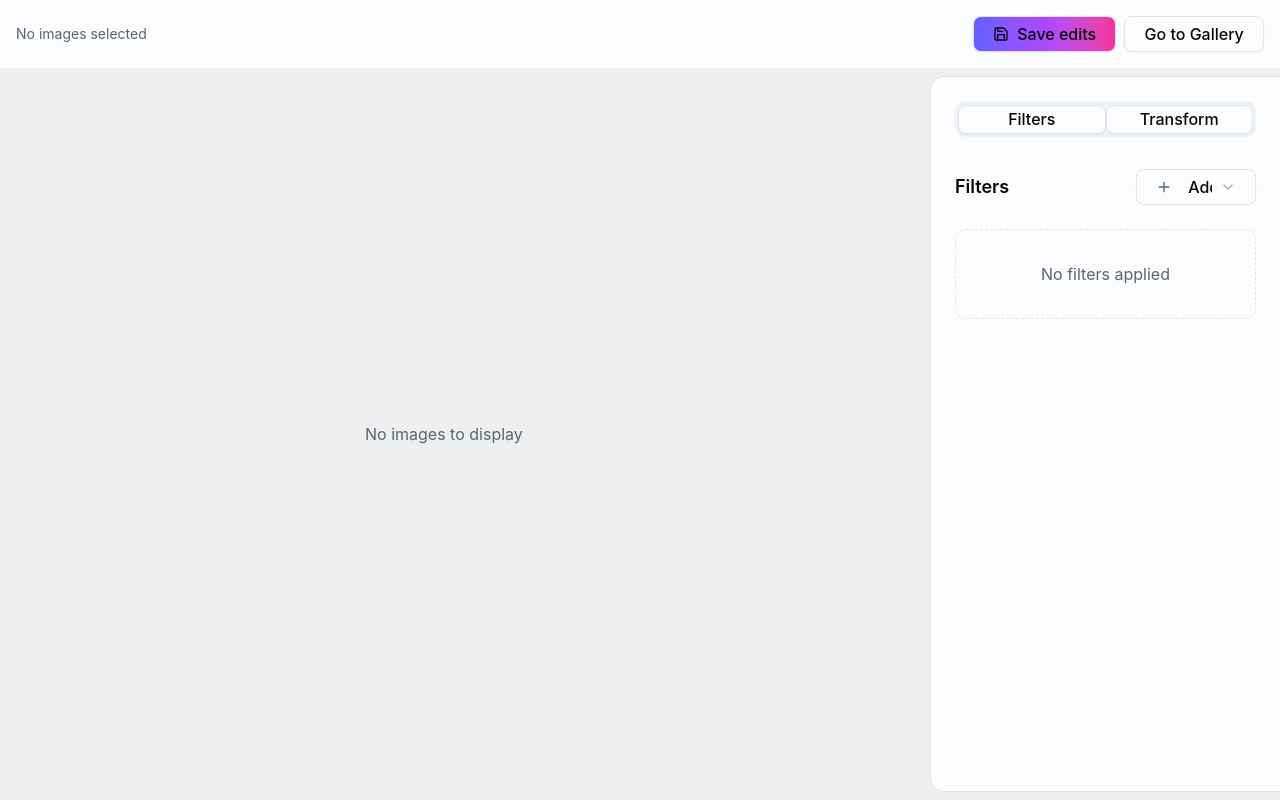
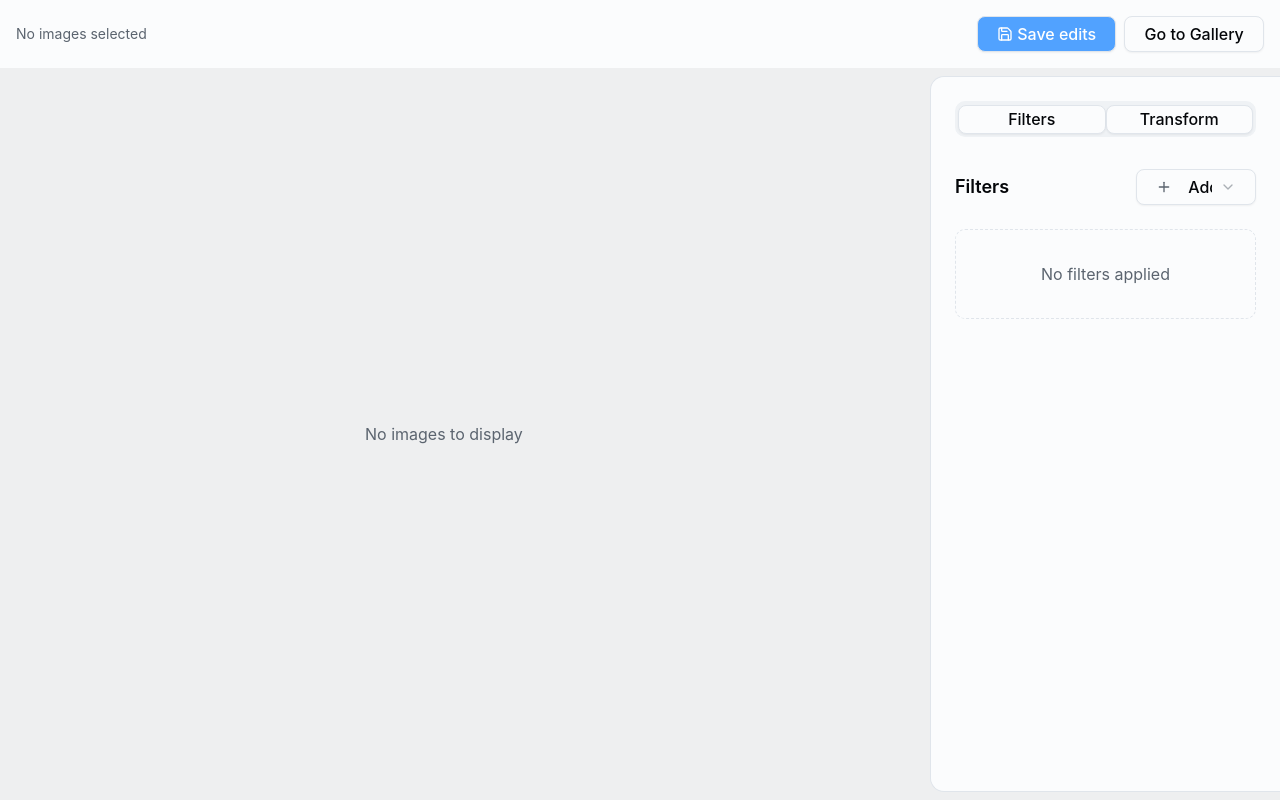
Before and after one commit to VxTi/umain-picksy, a React (Vite) app: page /edit in a window 1280 px wide. Built offline with nearby package versions, Linux system fonts and the light colour scheme.

Commit message:
feat: update image gallery and photo editor components for improved styling and functionality

```diff
--- a/src/pages/image-gallery.tsx
+++ b/src/pages/image-gallery.tsx
@@ -850,7 +850,8 @@ function AlbumPhoto({
 			role="button"
 			aria-current={isActive ? "true" : undefined}
 			className={twMerge(
-				"relative cursor-pointer rounded-lg overflow-hidden border-2 transition-all duration-200 outline-none",
+				"relative cursor-pointer rounded-lg overflow-hidden border-2 transition-all duration-200 outline-none" +
+				" shadow-md shadow-black/30",
 				isActive ? "bg-primary/10" : "hover:bg-primary/10",
 				isSelected
 					? "border-primary ring-2 ring-primary ring-offset-2"
@@ -861,7 +862,7 @@ function AlbumPhoto({
 				src={image.base64}
 				alt={image.filename}
 				config={image.config ?? {}}
-				className="shadow-sm shadow-black h-60"
+				className="h-60"
 			/>
 			<div className="absolute bottom-0 left-0 right-0 bg-linear-to-t from-black/70 to-transparent p-2">
 				<p className="text-white text-sm font-medium">{image.filename}</p>
--- a/src/pages/photo-editor.tsx
+++ b/src/pages/photo-editor.tsx
@@ -81,15 +81,14 @@ function PhotoEditor() {
 								))}
 							</div>
 						)}
-						<ButtonWithTooltip
+						<button
 							onMouseDown={(e) => e.stopPropagation()}
 							onClick={handleSave}
-							className="rounded-full font-semibold bg-linear-to-r from-indigo-500 via-purple-500 to-pink-500 shadow-lg shadow-purple-500/30 hover:scale-102 transition-all"
-							tooltip="Save adjustments to all edited photos"
+							className="flex items-center gap-1 rounded-full py-1! font-semibold shadow-lg transition-all text-white! bg-blue-400! hover:bg-blue-100 border border-blue-400"
 						>
 							<SaveIcon className="size-4" />
-							<span className="text-foreground"> Save edits</span>
-						</ButtonWithTooltip>
+							<span className="text-white!"> Save edits</span>
+						</button>
 						{!hasEditablePhotos && (
 							<ButtonWithTooltip
 								variant="outline"
```
